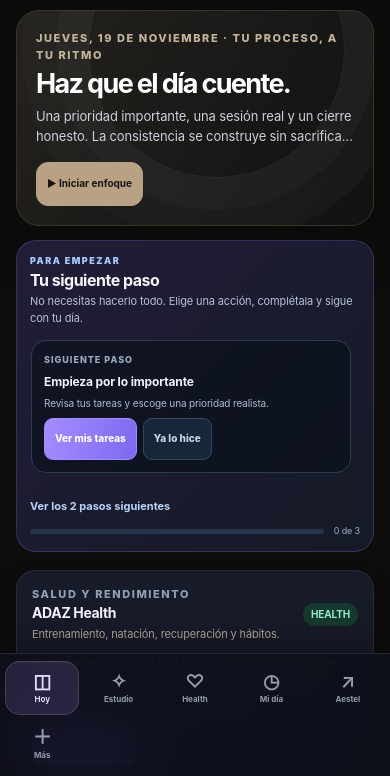
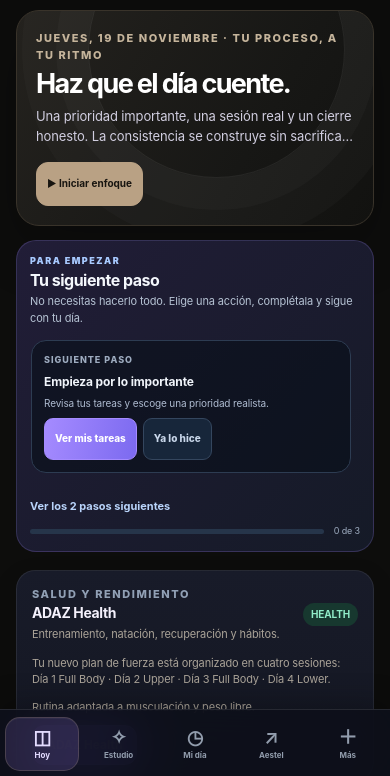
Before and after one commit to diazaalejo8-star/Adaz, a plain HTML site: page index.html in a window 390 px wide. Shown: the part 66-842 px from the top of the page. Drawn offline with nearby package versions, Linux system fonts and the light colour scheme.

Commit message:
Keep five-tab mobile navigation while adding Health to home and desktop nav

```diff
--- a/index.html
+++ b/index.html
@@ -685,7 +685,7 @@
     </div>
   </main>
 </div>
-<nav class="bottom-nav" id="bottomNav"><button class="nav-btn active" data-page="dashboard"><span class="nav-icon">◫</span><span class="nav-label">Hoy</span></button><button class="nav-btn" data-page="academy"><span class="nav-icon">✧</span><span class="nav-label">Estudio</span></button><button class="nav-btn" data-page="training"><span class="nav-icon">♡</span><span class="nav-label">Health</span></button><button class="nav-btn" data-page="routine"><span class="nav-icon">◷</span><span class="nav-label">Mi día</span></button><button class="nav-btn" data-page="business"><span class="nav-icon">↗</span><span class="nav-label">Aestel</span></button><button class="nav-btn" data-page="more"><span class="nav-icon">＋</span><span class="nav-label">Más</span></button></nav>
+<nav class="bottom-nav" id="bottomNav"><button class="nav-btn active" data-page="dashboard"><span class="nav-icon">◫</span><span class="nav-label">Hoy</span></button><button class="nav-btn" data-page="academy"><span class="nav-icon">✧</span><span class="nav-label">Estudio</span></button><button class="nav-btn" data-page="routine"><span class="nav-icon">◷</span><span class="nav-label">Mi día</span></button><button class="nav-btn" data-page="business"><span class="nav-icon">↗</span><span class="nav-label">Aestel</span></button><button class="nav-btn" data-page="more"><span class="nav-icon">＋</span><span class="nav-label">Más</span></button></nav>
 <div class="toast" id="toast" role="status" aria-live="polite"></div>
 <div class="modal-backdrop" id="modalBackdrop"><div class="modal" id="modalContent"></div></div>
 <input class="hidden" id="importFile" type="file" accept="application/json,.json" />
```
